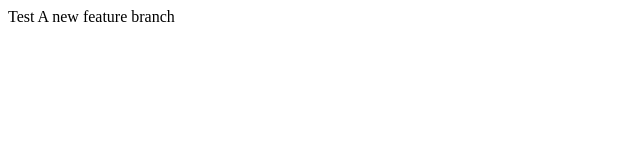
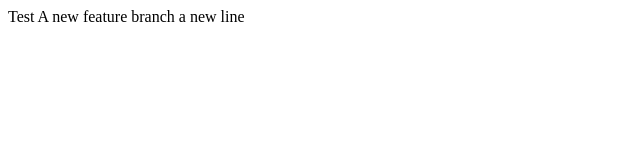
Before and after one commit to hariprasath6895/Day1-Html-css-Git, a plain HTML site: page day2/index.html in a window 1280 px wide. Shown: the full height of the page, 0-640 px from the left. Drawn offline with Linux system fonts and the light colour scheme.

Commit message:
add second line

```diff
--- a/day2/index.html
+++ b/day2/index.html
@@ -6,5 +6,6 @@
     <body>
         Test
         A new feature branch
+        a new line
     </body>
 </html>
```
